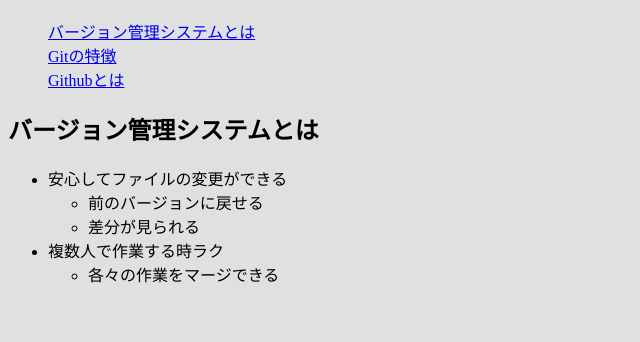
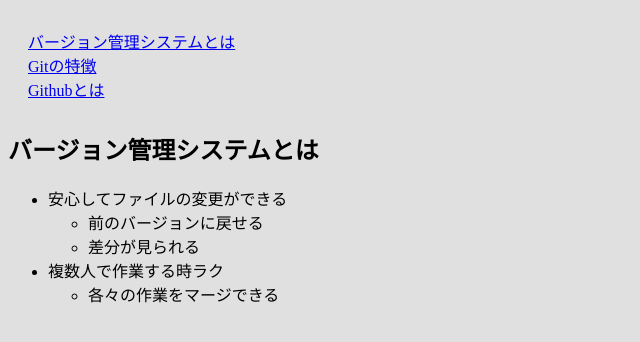
Before and after one commit to yukimikato/git_practice, a plain HTML site: page index.html in a window 1280 px wide. Shown: the part 70-412 px from the top of the page, without its empty margins (0-640 px from the left). Drawn offline with Linux system fonts and the light colour scheme.

Commit message:
メニューエリアのスタイルを変更

```diff
--- a/css/common.css
+++ b/css/common.css
@@ -3,9 +3,8 @@ body {
 }
 
 nav ul {
-	margin: 0;
+	padding:10px 20px;
 }
 
 nav ul a li {
 	list-style: none;
-}
```
